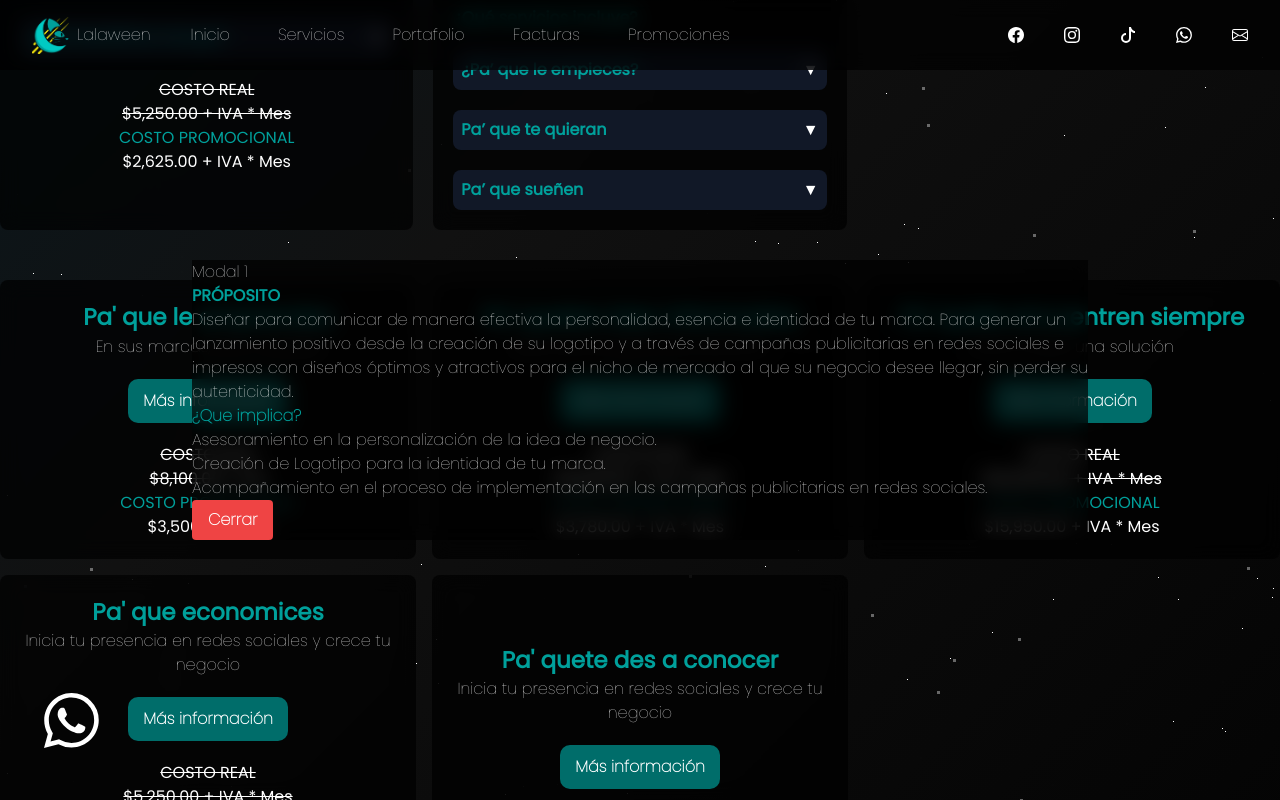
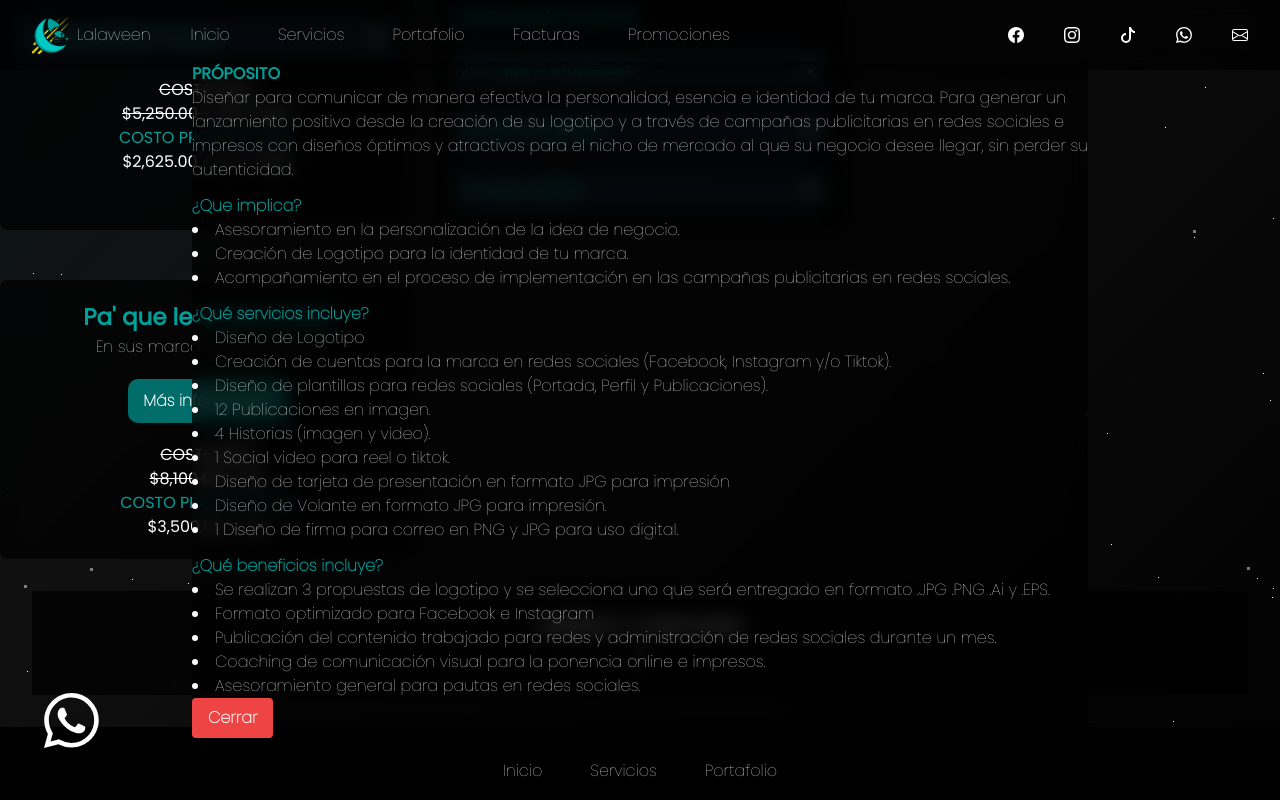
Before and after one commit to AngelLuna17-code/Lalaween, a React (Create React App) app: page /Promo in a window 1280 px wide. Both pictures are taken after a click on the button "Más información". Shown: the part 1194-1994 px from the top of the page. Built offline with nearby package versions, Linux system fonts and the light colour scheme.

Commit message:
agregando contenido a modales

```diff
--- a/src/components/Paquetes.jsx
+++ b/src/components/Paquetes.jsx
@@ -3,9 +3,23 @@ import React, { useState } from 'react';
 const Modal = ({ isOpen,
     title, content,
     proposito,
-    li1item1,
-    li1item2,
-    li1item3,
+    imp1,
+    imp2,
+    imp3,
+    service1,
+    service2,
+    service3,
+    service4,
+    service5,
+    service6,
+    service7,
+    service8,
+    service9,
+    ben1,
+    ben2,
+    ben3,
+    ben4,
+    ben5,
     closeModal
 }) => {
     return (
@@ -13,26 +27,60 @@ const Modal = ({ isOpen,
             {isOpen && (
                 <div className="flex justify-center items-center overflow-x-hidden overflow-y-auto fixed inset-0 z-50 outline-none focus:outline-none ">
                     <div className='w-[70%] h-auto' style={{ background: 'rgba(0, 0, 0, 0.7)', backdropFilter: 'blur(10px)', WebkitBackdropFilter: 'blur(10px)' }}>
-                        <div>
-                            <p>{title}</p>
-                        </div>
                         <h4 className='text-[#00a09b] font-thin typing'>
                             PRÓPOSITO
                         </h4>
                         <p>{proposito}</p>
-                        <h5 className='text-[#00a09b]  font-bold'>
-                            ¿Que implica?
-                        </h5>
-                        <div>
-                            <ul>
-                                <li>{li1item1}</li>
-                                <li>{li1item2}</li>
-                                <li>{li1item3}</li>
-                            </ul>
+                        {/* Que implica */}
+                        <div className='mt-3'>
+                            <h5 className='text-[#00a09b] font-bold'>
+                                ¿Que implica?
+                            </h5>
+                            <div>
+                                <ul className='list-inside'>
+                                    <li>{imp1}</li>
+                                    <li>{imp2}</li>
+                                    <li>{imp3}</li>
+                                </ul>
+                            </div>
                         </div>
-                        <div>
-                            <p>{content}</p>
+                        {/* Que implica */}
+                        {/* ¿Qué servicios incluye? */}
+                        <div className='mt-3'>
+                            <h5 className='text-[#00a09b] font-bold'>
+                                ¿Qué servicios incluye?
+                            </h5>
+                            <div>
+                                <ul className='list-inside'>
+                                    <li>{service1}</li>
+                                    <li>{service2}</li>
+                                    <li>{service3}</li>
+                                    <li>{service4}</li>
+                                    <li>{service5}</li>
+                                    <li>{service6}</li>
+                                    <li>{service7}</li>
+                                    <li>{service8}</li>
+                                    <li>{service9}</li>
+                                </ul>
+                            </div>
                         </div>
+                        {/* ¿Qué servicios incluye? */}
+                        {/* ¿Qué beneficios incluye? */}
+                        <div className='mt-3'>
+                            <h5 className='text-[#00a09b] font-bold'>
+                                ¿Qué beneficios incluye?
+                            </h5>
+                            <div>
+                                <ul className='list-inside'>
+                                    <li>{ben1}</li>
+                                    <li>{ben2}</li>
+                                    <li>{ben3}</li>
+                                    <li>{ben4}</li>
+                                    <li>{ben5}</li>
+                                </ul>
+                            </div>
+                        </div>
+                        {/* ¿Qué beneficios incluye? */}
                         <div>
                             <button
                                 className="bg-red-500 hover:bg-red-700 text-white font-bold py-2 px-4 rounded focus:outline-none focus:shadow-outline"
@@ -48,8 +96,6 @@ const Modal = ({ isOpen,
     );
 };
 
-
-
 const Paquetes = () => {
     const [modalContent, setModalContent] = useState(null);
 
@@ -62,70 +108,43 @@ const Paquetes = () => {
     };
 
     const modals = [
+        /*Pa' que le emprendas*/
         {
-            /*Contenido de card*/
+            /* Contenido de card */
             titlePaq: "Pa' que le emprendas",
             sub: "En sus marcas, listos... ¡¡Fuera!!",
             oldPrice: "$8,100.00 + IVA",
             newPrice: "$3,500.00 + IVA",
-            /*Contenido de card*/
-            /*Contenido de modal*/
-            title: "Modal 1",
+            /* Contenido de card */
+            /* Contenido de modal */
             proposito: "Diseñar para comunicar de manera efectiva la personalidad, esencia e identidad de tu marca. Para generar un lanzamiento positivo desde la creación de su logotipo y a través de campañas publicitarias en redes sociales e impresos con diseños óptimos y atractivos para el nicho de mercado al que su negocio desee llegar, sin perder su autenticidad.",
             li1item1: "Asesoramiento en la personalización de la idea de negocio.",
-            li1item2: "Creación de Logotipo para la identidad de tu marca.",
-            li1item3: "Acompañamiento en el proceso de implementación en las campañas publicitarias en redes sociales.",
-            /*Contenido de modal*/
+            /* ¿Que implica? */
+            imp1: "Asesoramiento en la personalización de la idea de negocio.",
+            imp2: "Creación de Logotipo para la identidad de tu marca.",
+            imp3: "Acompañamiento en el proceso de implementación en las campañas publicitarias en redes sociales.",
+            /* ¿Que implica? */
+            /* ¿Qué servicios incluye? */
+            service1: "Diseño de Logotipo",
+            service2: "Creación de cuentas para la marca en redes sociales (Facebook, Instagram y/o Tiktok).",
+            service3: "Diseño de plantillas para redes sociales (Portada, Perfil y Publicaciones).",
+            service4: "12 Publicaciones en imagen.",
+            service5: "4 Historias (imagen y video).",
+            service6: "1 Social video para reel o tiktok.",
+            service7: "Diseño de tarjeta de presentación en formato JPG para impresión",
+            service8: " Diseño de Volante en formato JPG para impresión.",
+            service9: "1 Diseño de firma para correo en PNG y JPG para uso digital.",
+            /* ¿Qué servicios incluye? */
+            /* ¿Qué beneficios incluye? */
+            ben1: "Se realizan 3 propuestas de logotipo y se selecciona uno que será entregado en formato .JPG .PNG .Ai y .EPS.",
+            ben2: "Formato optimizado para Facebook e Instagram",
+            ben3: "Publicación del contenido trabajado para redes y administración de redes sociales durante un mes.",
+            ben4: "Coaching de comunicación visual para la ponencia online e impresos.",
+            ben5: "Asesoramiento general para pautas en redes sociales."
+            /* ¿Qué beneficios incluye? */
+            /* Contenido de modal */
         },
-        {
-            /*Contenido de card*/
-            titlePaq: "Pa' queten bien informados",
-            sub: "Ante una incognita se la solución",
-            oldPrice: "$5,800.00 + IVA * Mes",
-            newPrice: "$3,780.00 + IVA * Mes",
-            /*Contenido de card*/
-            /*Contenido de modal*/
-            title: "Modal 2",
-            proposito: "Diseñar y ejecutar de manera efectiva campañas publicitarias e informativas sin que la marca pierda su esencia y autenticidad, a través de un lanzamiento positivo en redes sociales con diseños óptimos y atractivos para el nicho de mercado al que su negocio desee llegar.",
-            content: "Contenido del Modal 2"
-            /*Contenido de modal*/
-        },
-        {
-            /*Contenido de card*/
-            titlePaq: "Pa' quete encuentren siempre",
-            sub: "Ante la duda una solución",
-            oldPrice: "$26,950.00 + IVA * Mes",
-            newPrice: "$15,950.00 + IVA * Mes",
-            /*Contenido de card*/
-            /*Contenido de modal*/
-            title: "Modal 3",
-            proposito: "Mejorar la experiencia de sus usuarios y lograr un mayor alcance, con un máximo nivel de exposición posible para cumplir satisfactoriamente las necesidades de su nicho; conservando la autenticidad y personalidad de su marca, a través de un lanzamiento activo en redes sociales e implementación de su página web.",
-            content: "Contenido del Modal 3"
-            /*Contenido de modal*/
-        },
-        {
-            /*Contenido de card*/
-            titlePaq: "Pa' que economices",
-            sub: "Inicia tu presencia en redes sociales y crece tu negocio",
-            oldPrice: "$5,250.00 + IVA * Mes",
-            newPrice: "$2,625.00 + IVA * Mes",
-            /*Contenido de card*/
-            /*Contenido de modal*/
-            title: "Modal 4",
-            proposito: "Porque sabemos que vas empezando, pero el diseño no es lo tuyo o no tienes tiempo de crear contenido, con esto buscamos crear diseños atractivos y funcionales que le den el toque profesional a las redes sociales de tu negocio",
-            content: "Contenido del Modal 4"
-            /*Contenido de modal*/
-        },
-        {
-            /*Contenido de card*/
-            titlePaq: "Pa' quete des a conocer",
-            sub: "Inicia tu presencia en redes sociales y crece tu negocio",
-            /*Contenido de card*/
-            /*Contenido de modal*/
-            title: "Modal 5",
-            content: "Contenido del Modal 5"
-            /*Contenido de modal*/
-        }
+        /*Pa' que le emprendas*/
     ];
 
     return (
@@ -177,9 +196,29 @@ const Paquetes = () => {
                 title={modalContent?.title}
                 content={modalContent?.content}
                 proposito={modalContent?.proposito}
-                li1item1={modalContent?.li1item1}
-                li1item2={modalContent?.li1item2}
-                li1item3={modalContent?.li1item3}
+                /* Que implica */
+                imp1={modalContent?.imp1}
+                imp2={modalContent?.imp2}
+                imp3={modalContent?.imp3}
+                /* Que implica */
+                /* ¿Que servicios incluye? */
+                service1={modalContent?.service1}
+                service2={modalContent?.service2}
+                service3={modalContent?.service3}
+                service4={modalContent?.service4}
+                service5={modalContent?.service5}
+                service6={modalContent?.service6}
+                service7={modalContent?.service7}
+                service8={modalContent?.service8}
+                service9={modalContent?.service9}
+                /* ¿Que servicios incluye? */
+                /* ¿Que beneficios incluye? */
+                ben1={modalContent?.ben1}
+                ben2={modalContent?.ben2}
+                ben3={modalContent?.ben3}
+                ben4={modalContent?.ben4}
+                ben5={modalContent?.ben5}
+                /* ¿Que beneficios incluye? */
                 closeModal={closeModal}
             />
             {/* Modal */}
--- a/src/index.css
+++ b/src/index.css
@@ -2,6 +2,9 @@
 @tailwind components;
 @tailwind utilities;
 
+ul{
+  list-style: inside;
+}
 
 @font-face {
   font-family: 'Poppins-Thin';
```
